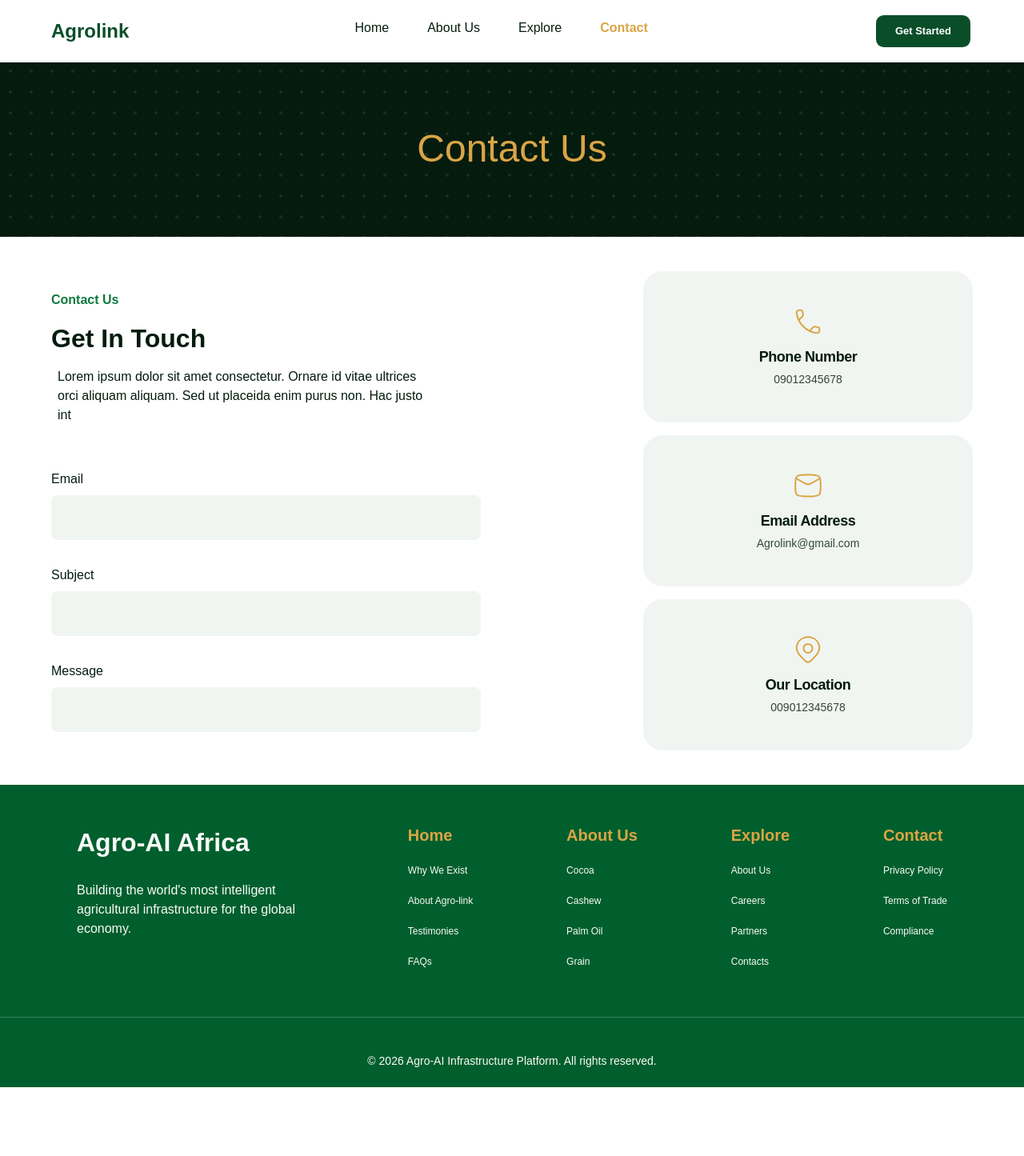
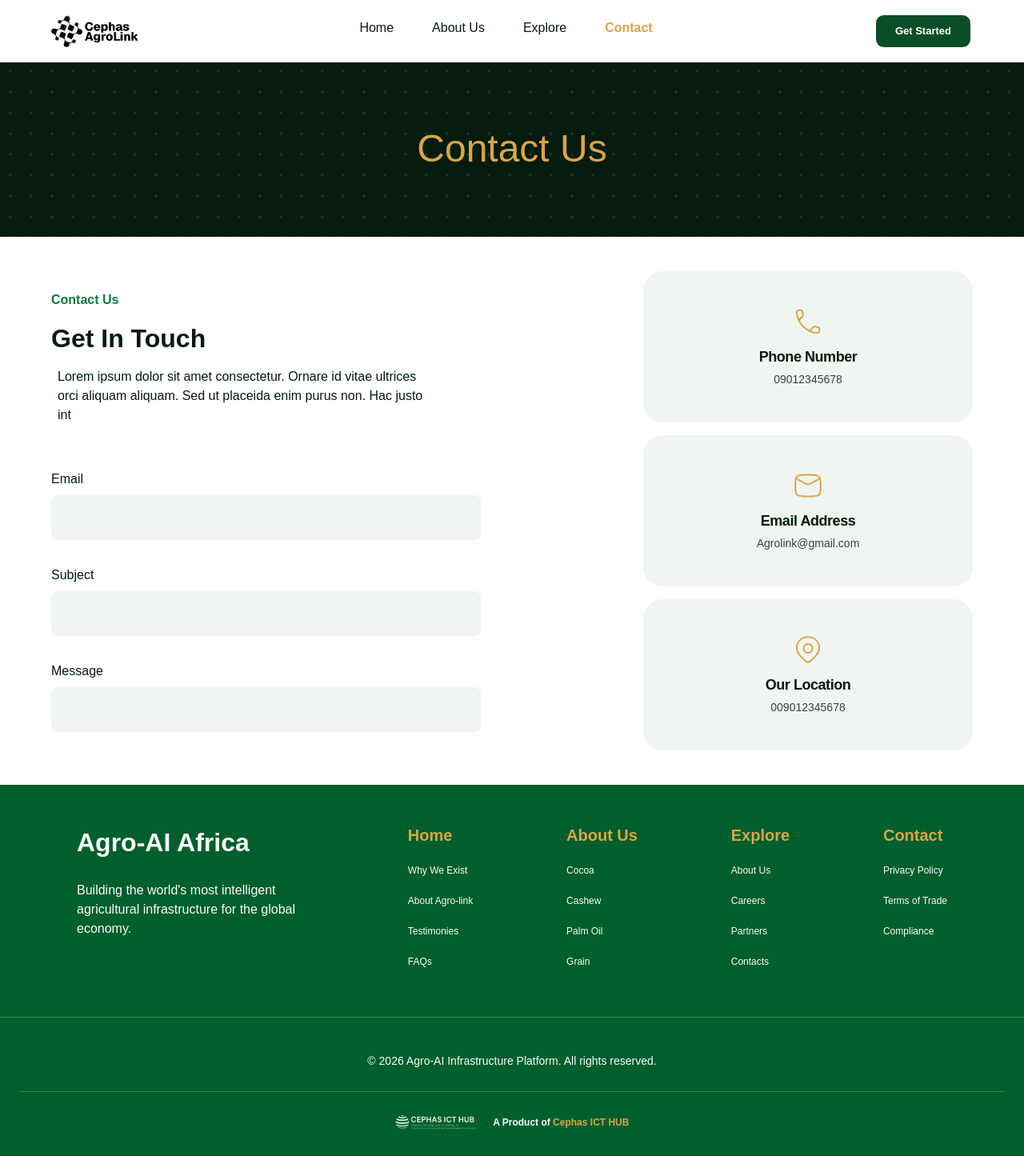
Before and after one commit to CodeArt001/Agrolink, a React (Vite) app: page /contact in a window 1280 px wide. Shown: the whole page at 80% size. Before the commit the page ends 1359 px from the top, so only its background shows below. Built offline with nearby package versions, Linux system fonts and the light colour scheme.

Commit message:
logo updated

```diff
--- a/src/Components/Footer.jsx
+++ b/src/Components/Footer.jsx
@@ -5,7 +5,7 @@ import cephasLogo from "../assets/images/cephaslogowhite.png"; // adjust path to
 
 const Footer = () => {
   return (
-    <footer className="bg-[#005F2D] w-full xl:h-[378px] overflow-x-hidden">
+    <footer className="bg-[#005F2D] w-full xl:min-h-[378px] overflow-x-hidden">
       <div className="flex flex-col xl:flex-row md:flex-col justify-between xl:px-[6rem] md:px-[4rem] px-[1.5rem] py-12 gap-10 xl:gap-0 md:gap-10">
         <div>
           <TitleText
@@ -166,7 +166,7 @@ const Footer = () => {
             className=" w-auto opacity-90 h-5"
           />
           <span className="font-bold text-[#F9FBF9] text-xs">
-            A product of{" "}
+            A Product of{" "}
             <span className="font-semibold text-[#DAA545]">Cephas ICT HUB</span>
           </span>
         </div>
--- a/src/Components/Home/HeroSection.jsx
+++ b/src/Components/Home/HeroSection.jsx
@@ -71,7 +71,7 @@ const HeroSection = () => {
           backgroundPosition: "center",
         }}
       >
-        <div className="max-w-[1450px] mx-auto px-4 mt-6 lg:mt-10 sm:px-6 lg:px-8 w-full flex flex-col md:flex-row lg:flex-row items-center justify-between gap-8 lg:gap-12">
+        <div className="max-w-[1450px] mx-auto px-4 mt-10 lg:mt-10 sm:px-6 lg:px-8 w-full flex flex-col md:flex-row lg:flex-row items-center justify-between gap-8 lg:gap-12">
           {/* Left Text Column */}
           <motion.div
             variants={container}
--- a/src/Components/Navbar/Navbar.jsx
+++ b/src/Components/Navbar/Navbar.jsx
@@ -3,6 +3,7 @@ import TitleText from "../Text/TitleText";
 import { Link, NavLink } from "react-router-dom";
 import Button from "../Buttons/Button";
 import { HiMenuAlt3, HiX } from "react-icons/hi";
+import cephas from "../../assets/images/cephaslogo.png";
 
 const Navbar = () => {
   const [isOpen, setIsOpen] = useState(false);
@@ -18,20 +19,25 @@ const Navbar = () => {
         <div>
           {/* MAIN NAV BAR */}
           <div className="flex justify-between items-center xl:px-[4rem] md:px-[3rem] px-[1.5rem] bg-white shadow py-4 ">
+            <Link to="/">
+              <img
+                src={cephas}
+                alt=""
+                className="w-auto h-10 xl:flex md:flex cursor-pointer"
+              />
+              {/* <TitleText
+                text="Agrolink"
+                size={`xl:text-[24px] md:text-[20px] text-[14px] `}
+                color="text-[#0A4E29]"
+                className=""
+              /> */}
+            </Link>
             <button
               onClick={() => setIsOpen(true)}
-              className="text-2xl md:hidden ml-auto"
+              className="text-2xl md:hidden "
             >
               <HiMenuAlt3 />
             </button>
-            <Link to="/">
-              <TitleText
-                text="Agrolink"
-                size={`xl:text-[24px] md:text-[20px] text-[14px] `}
-                color="text-[#0A4E29]"
-                className="font-sans font-semibold xl:flex md:flex hidden cursor-pointer"
-              />
-            </Link>
 
             {/* Desktop Links */}
             <div className="hidden md:flex gap-12 items-center text-[16px] font-sans ">
@@ -67,13 +73,14 @@ const Navbar = () => {
           ${isOpen ? "translate-x-0" : "-translate-x-full"}`}
           >
             {/* HEADER INSIDE SIDEBAR (This holds the X) */}
-            <div className="flex justify-between items-center px-[2rem] py-5 bg-white mb-3">
-              <TitleText
+            <div className="flex justify-between items-center px-[2rem] py-5 shadow bg-white mb-3">
+              {/* <TitleText
                 text="Agrolink"
                 size="text-[16px]"
                 color="text-[#0A4E29]"
                 className="font-sans font-semibold"
-              />
+              /> */}
+              <img src={cephas} alt="" className="w-auto h-10 flex lg:hidden" />
               <button
                 onClick={() => setIsOpen(false)}
                 className="text-2xl text-black"
@@ -83,7 +90,7 @@ const Navbar = () => {
             </div>
 
             {/* LINKS INSIDE SIDEBAR */}
-            <div className="flex flex-col px-10 gap-8">
+            <div className="flex flex-col px-10 gap-8 mt-3">
               {navLinks.map((links, index) => (
                 <NavLink
                   key={links.href}
```
Also changed, not shown: src/assets/images/cephaslogo.png (added).
